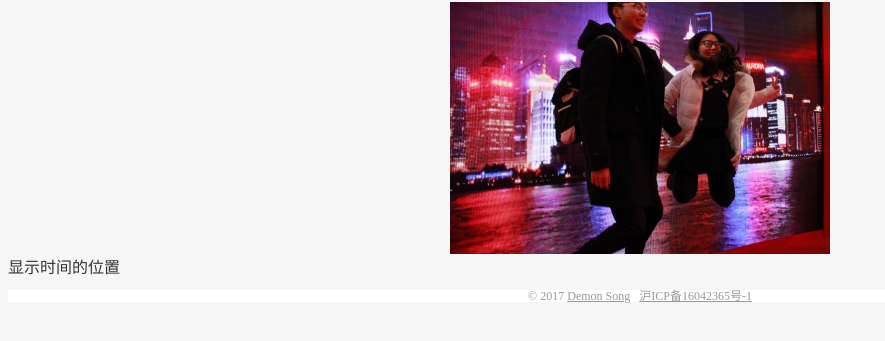
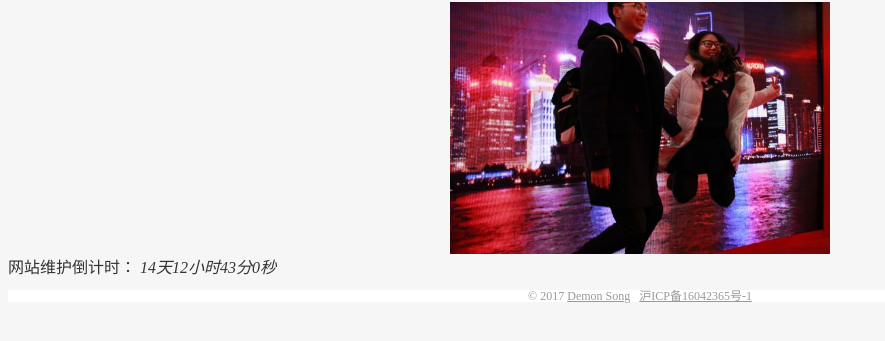
Before and after one commit to demonSong/demon-blog, a plain HTML site: page index.html in a window 1280 px wide. Shown: the part 87-428 px from the top of the page, without its empty margins (0-885 px from the left). Drawn offline with Linux system fonts and the light colour scheme.

Commit message:
网站倒计时功能

```diff
--- a/index.html
+++ b/index.html
@@ -6,8 +6,25 @@
 		<link rel="stylesheet" type="text/css" href="/css/main.css">
 		<script type="text/javascript" src="/js/main.js"></script>
 		<script type="text/javascript">
+
 			window.onload = function(){
 				startImagePlayer();
+				//加入时间倒计时
+				showTime();
+			}
+
+			/**********时间辅助函数***********/
+			function showTime(){
+				var nowDate = new Date();
+				var endDate = new Date("2017/2/14,00:00:12");
+				var leftTime = parseInt((endDate.getTime()-nowDate.getTime())/1000);
+				var show = document.getElementById('show').getElementsByTagName('i')[0];
+				var day = parseInt(leftTime / (60*60*24));
+				var hour = parseInt(leftTime / (60*60) % 24);
+				var minute = parseInt(leftTime/60 % 60);
+				var second = parseInt(leftTime % 60);
+				show.innerHTML = day+'天'+hour+'小时'+minute+'分'+second+'秒';
+				setTimeout(showTime,500);
 			}
 		</script>
 	</head>
@@ -34,7 +51,9 @@
 			<img src="image/a1.JPG" data-index="0" style="display: none; width: 30%;margin: 0 auto;">
 		</div>
 
-		<div id = "show">显示时间的位置</div>
+		<div id = "show">网站维护倒计时：
+			<i>显示时间</i>
+		</div>
 
 		<!-- 添加脚注 -->
 		<footer class = "footer">
--- a/public/js/main.js
+++ b/public/js/main.js
@@ -27,3 +27,15 @@ function startImagePlayer(){
 	clearInterval(timer);
 	setInterval(imagePlayer,150);
 }
+
+/**********时间辅助函数***********/
+
+
+function showTime(leftTime,object){
+	var day = parseInt(leftTime / (60*60*24));
+	var hour = parseInt(leftTime / (60*60) % 24);
+	var minute = parseInt(leftTime/60 % 60);
+	var second = parseInt(leftTime % 60);
+	object.innerHTML = day+'天'+hour+'小时'+minute+'分'+second+'秒';
+	setTimeout(showTime,500);
+}
```
